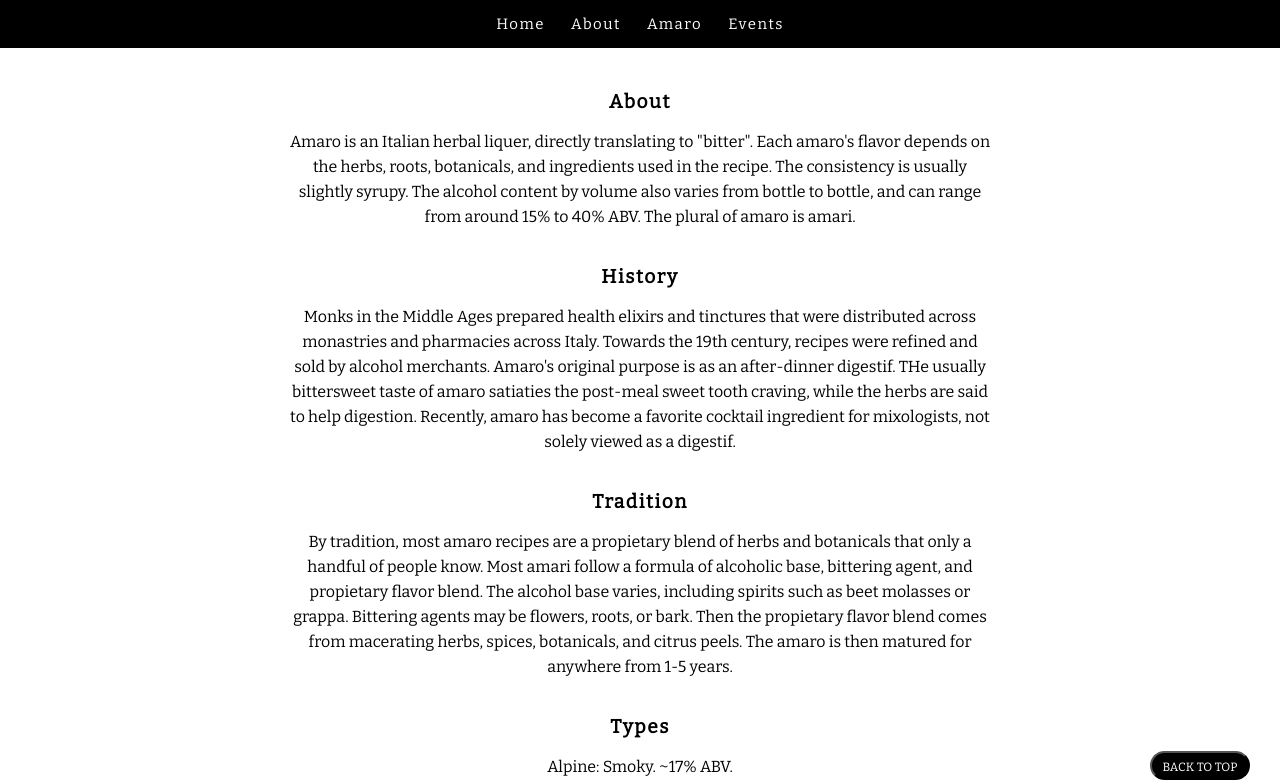
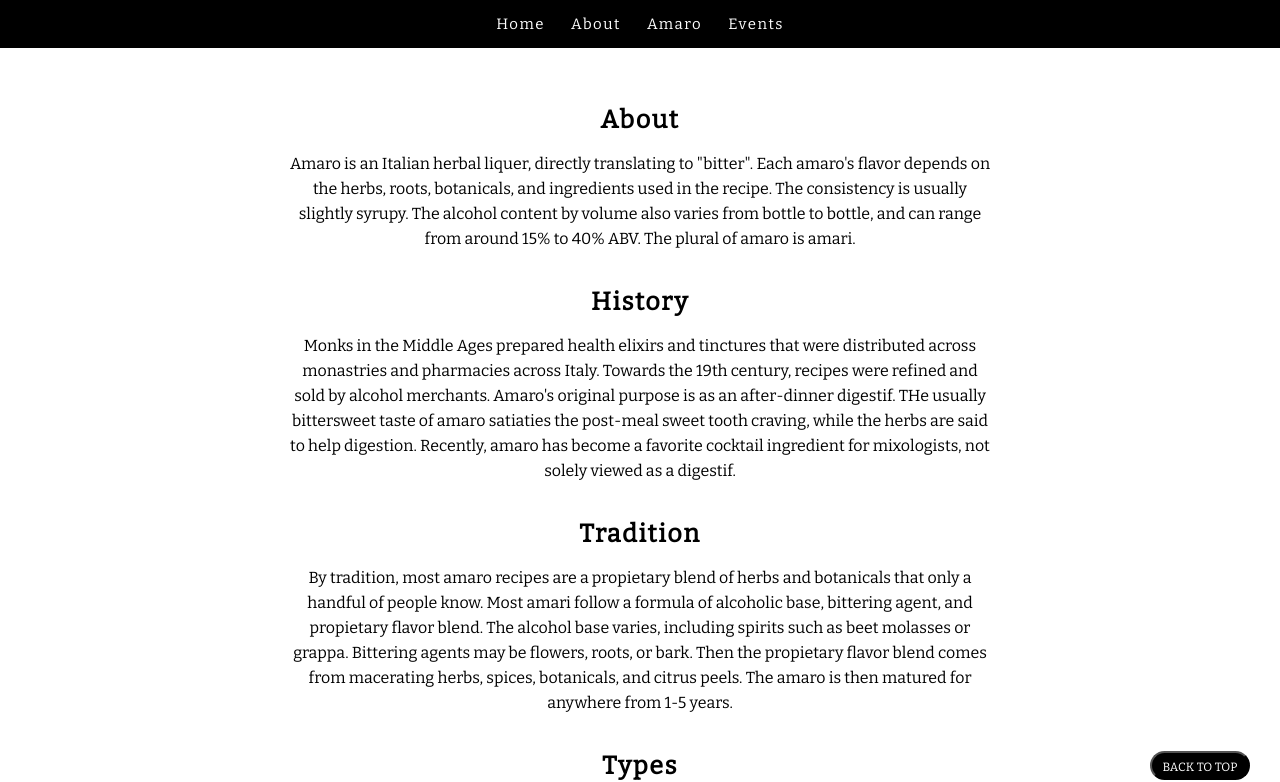
Before and after one commit to marykang09/amaro, a React (Create React App) app: page /about in a window 1280 px wide. Shown: the top 782 px of the page. Built offline with nearby package versions, Linux system fonts and the light colour scheme.

Commit message:
uniform padding top

```diff
--- a/src/App.css
+++ b/src/App.css
@@ -150,7 +150,7 @@ ul#nav li a.current {
 /*  About Styles
 /* ------------------------------------------------------------------ */
 #about {
-  padding-top: 90px;
+  padding-top: 105px;
   padding-bottom: 50px;
   /* padding-left: 340px;
   padding-right: 340px; */
@@ -163,7 +163,7 @@ ul#nav li a.current {
 
 #about h1 {
   font-family: 'Bitter', serif;
-  font-size: 19px;
+  font-size: 25px;
   color: black;
   letter-spacing: 1.6px;
   margin: 0;
@@ -192,7 +192,7 @@ ul#nav li a.current {
   margin-top: auto;
   margin-left: auto;
   margin-right: auto;
-  padding-top: 80px;
+  padding-top: 105px;
   width: 80%;
 }
 #amaro-container .banner-text h1 {
@@ -347,7 +347,7 @@ blockquote p::after {
 
 #events {
   padding-top: 105px;
-  padding-bottom: 80px;
+  padding-bottom: 100px;
   line-height: 30px;
 }
 
@@ -500,6 +500,9 @@ blockquote p::after {
   }
   #nickandmal .infoText {
     padding-bottom: 10px;
+  }
+  #nickandmal .infotext-p {
+    width: 100%;
   }
 
 }
```
